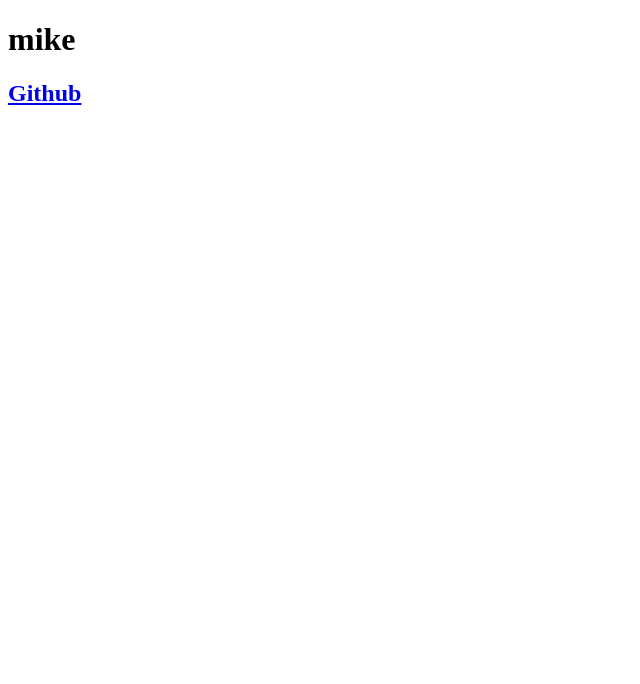
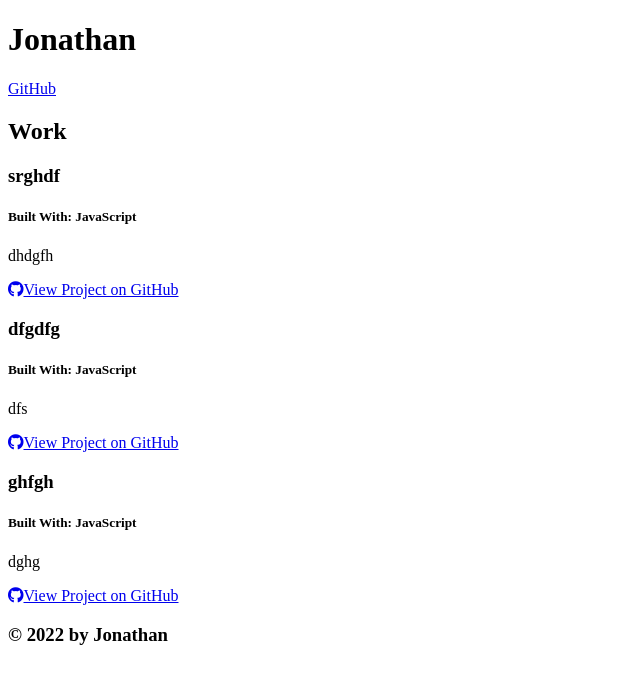
Before and after one commit to jonathanprill/portfolio-generator, a website: page index.html in a window 1280 px wide. Shown: the whole page, without its empty margins (0-640 px from the left). Drawn offline with Linux system fonts and the light colour scheme.

Commit message:
generates full html with no css

```diff
--- a/index.html
+++ b/index.html
@@ -1,15 +1,71 @@
 
   <!DOCTYPE html>
   <html lang="en">
+
   <head>
     <meta charset="UTF-8">
     <meta name="viewport" content="width=device-width, initial-scale=1.0">
     <meta http-equiv="X-UA-Compatible" content="ie=edge">
     <title>Portfolio Demo</title>
+    <link rel="stylesheet" href="https://cdnjs.cloudflare.com/ajax/libs/font-awesome/5.11.2/css/all.min.css">
+    <link href="https://fonts.googleapis.com/css?family=Public+Sans:300i,300,500&display=swap" rel="stylesheet">
+    <link rel="stylesheet" href="style.css">
   </head>
 
   <body>
-      <h1>mike</h1>
-      <h2><a href="https://github.com/mikehub">Github</a></h2>
+    <header>
+      <div class="container flex-row justify-space-between align-center py-3">
+        <h1 class="page-title text-secondary bg-dark py-2 px-3">Jonathan</h1>
+        <nav class="flex-row">
+          <a class="ml-2 my-1 px-2 py-1 bg-secondary text-dark" href="https://github.com/jonathanprill">GitHub</a>
+        </nav>
+      </div>
+    </header>
+    <main class="container my-5">
+
+
+    <section class="my-3" id="portfolio">
+      <h2 class="text-dark bg-primary p-2 display-inline-block">Work</h2>
+      <div class="flex-row justify-space-between">
+
+          <div class="col-12 mb-2 bg-dark text-light p-3">
+            <h3 class="portfolio-item-title text-light">srghdf</h3>
+            <h5 class="portfolio-languages">
+              Built With:
+              JavaScript
+            </h5>
+            <p>dhdgfh</p>
+            <a href="dfgdf" class="btn"><i class="fab fa-github mr-2"></i>View Project on GitHub</a>
+          </div>
+
+
+
+          <div class="col-12 col-md-6 mb-2 bg-dark text-light p-3 flex-column">
+            <h3 class="portfolio-item-title text-light">dfgdfg</h3>
+            <h5 class="portfolio-languages">
+              Built With:
+              JavaScript
+            </h5>
+            <p>dfs</p>
+            <a href="dfg" class="btn mt-auto"><i class="fab fa-github mr-2"></i>View Project on GitHub</a>
+          </div>
+
+          <div class="col-12 col-md-6 mb-2 bg-dark text-light p-3 flex-column">
+            <h3 class="portfolio-item-title text-light">ghfgh</h3>
+            <h5 class="portfolio-languages">
+              Built With:
+              JavaScript
+            </h5>
+            <p>dghg</p>
+            <a href="dfg" class="btn mt-auto"><i class="fab fa-github mr-2"></i>View Project on GitHub</a>
+          </div>
+
+      </div>
+    </section>
+
+    </main>
+    <footer class="container text-center py-3">
+      <h3 class="text-dark">&copy; 2022 by Jonathan</h3>
+    </footer>
   </body>
   </html>
```
Also changed, not shown: app.js (+10 -3 lines), src/page-template.js (+104 -5 lines). Lines whose indentation alone changed are shown as unchanged.
